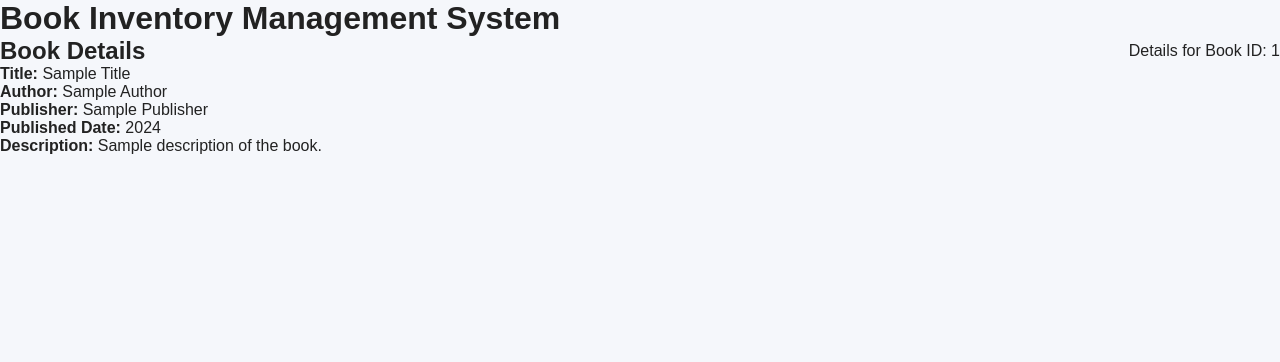
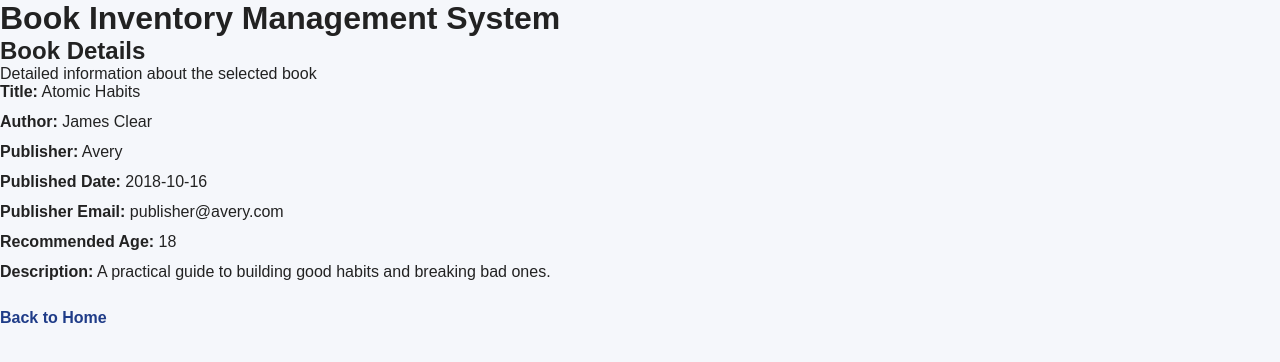
Before and after one commit to Dnyanu-Ingale/book-inventory-management, a React (Vite) app: page /books/1 in a window 1280 px wide. Shown: the top 362 px of the page. Built offline with nearby package versions, Linux system fonts and the light colour scheme; data requests are answered from the project's data file.

Commit message:
feat: integrate book list and details pages with API service layer

```diff
--- /dev/null
+++ b/db.json
@@ -0,0 +1,34 @@
+{
+  "books": [
+    {
+      "id": 1,
+      "title": "Atomic Habits",
+      "author": "James Clear",
+      "publisher": "Avery",
+      "publishedDate": "2018-10-16",
+      "description": "A practical guide to building good habits and breaking bad ones.",
+      "email": "publisher@avery.com",
+      "recommendedAge": 18
+    },
+    {
+      "id": 2,
+      "title": "Rich Dad Poor Dad",
+      "author": "Robert Kiyosaki",
+      "publisher": "Plata Publishing",
+      "publishedDate": "1997-04-01",
+      "description": "A personal finance book about money, investing, and financial thinking.",
+      "email": "info@plata.com",
+      "recommendedAge": 16
+    },
+    {
+      "id": 3,
+      "title": "The Alchemist",
+      "author": "Paulo Coelho",
+      "publisher": "HarperOne",
+      "publishedDate": "1988-01-01",
+      "description": "A philosophical story about dreams, destiny, and finding your purpose.",
+      "email": "contact@harperone.com",
+      "recommendedAge": 15
+    }
+  ]
+}
--- a/src/pages/BookDetailsPage.jsx
+++ b/src/pages/BookDetailsPage.jsx
@@ -1,21 +1,90 @@
-import { useParams } from 'react-router-dom';
+import { useEffect, useState } from 'react';
+import { useParams, Link } from 'react-router-dom';
+import { getBookById } from '../services/bookService';
 
 function BookDetailsPage() {
   const { id } = useParams();
 
+  const [book, setBook] = useState(null);
+  const [isLoading, setIsLoading] = useState(true);
+  const [error, setError] = useState('');
+
+  useEffect(() => {
+    const fetchBook = async () => {
+      try {
+        setIsLoading(true);
+        setError('');
+
+        const data = await getBookById(id);
+        setBook(data);
+      } catch (fetchError) {
+        setError('Failed to load book details.');
+        console.error('Error fetching book details:', fetchError);
+      } finally {
+        setIsLoading(false);
+      }
+    };
+
+    fetchBook();
+  }, [id]);
+
+  if (isLoading) {
+    return (
+      <section className="page">
+        <div className="content-card">
+          <p>Loading book details...</p>
+        </div>
+      </section>
+    );
+  }
+
+  if (error) {
+    return (
+      <section className="page">
+        <div className="content-card">
+          <p className="error-text">{error}</p>
+          <Link to="/" className="secondary-link">
+            Back to Home
+          </Link>
+        </div>
+      </section>
+    );
+  }
+
+  if (!book) {
+    return (
+      <section className="page">
+        <div className="content-card">
+          <p>Book not found.</p>
+          <Link to="/" className="secondary-link">
+            Back to Home
+          </Link>
+        </div>
+      </section>
+    );
+  }
+
   return (
     <section className="page">
       <div className="page-header">
-        <h2>Book Details</h2>
-        <p>Details for Book ID: {id}</p>
+        <div>
+          <h2>Book Details</h2>
+          <p>Detailed information about the selected book</p>
+        </div>
       </div>
 
-      <div className="content-card">
-        <p><strong>Title:</strong> Sample Title</p>
-        <p><strong>Author:</strong> Sample Author</p>
-        <p><strong>Publisher:</strong> Sample Publisher</p>
-        <p><strong>Published Date:</strong> 2024</p>
-        <p><strong>Description:</strong> Sample description of the book.</p>
+      <div className="content-card details-card">
+        <p><strong>Title:</strong> {book.title}</p>
+        <p><strong>Author:</strong> {book.author}</p>
+        <p><strong>Publisher:</strong> {book.publisher}</p>
+        <p><strong>Published Date:</strong> {book.publishedDate}</p>
+        <p><strong>Publisher Email:</strong> {book.email}</p>
+        <p><strong>Recommended Age:</strong> {book.recommendedAge}</p>
+        <p><strong>Description:</strong> {book.description}</p>
+
+        <Link to="/" className="secondary-link">
+          Back to Home
+        </Link>
       </div>
     </section>
   );
--- a/src/pages/HomePage.jsx
+++ b/src/pages/HomePage.jsx
@@ -1,14 +1,33 @@
-import { useState } from 'react';
+import { useEffect, useState } from 'react';
+import { useNavigate } from 'react-router-dom';
 import BookTable from '../components/common/BookTable';
-import { useNavigate } from 'react-router-dom';
+import { getAllBooks } from '../services/bookService';
 
 function HomePage() {
-  const [books, setBooks] = useState([
-    { id: 1, title: 'Atomic Habits', author: 'James Clear' },
-    { id: 2, title: 'Rich Dad Poor Dad', author: 'Robert Kiyosaki' },
-  ]);
+  const navigate = useNavigate();
 
-  const navigate = useNavigate();
+  const [books, setBooks] = useState([]);
+  const [isLoading, setIsLoading] = useState(true);
+  const [error, setError] = useState('');
+
+  useEffect(() => {
+    const fetchBooks = async () => {
+      try {
+        setIsLoading(true);
+        setError('');
+
+        const data = await getAllBooks();
+        setBooks(data);
+      } catch (fetchError) {
+        setError('Failed to load books. Please try again.');
+        console.error('Error fetching books:', fetchError);
+      } finally {
+        setIsLoading(false);
+      }
+    };
+
+    fetchBooks();
+  }, []);
 
   const handleView = (book) => {
     navigate(`/books/${book.id}`);
@@ -36,12 +55,17 @@
       </div>
 
       <div className="content-card">
+        {isLoading && <p>Loading books...</p>}
+        {error && <p className="error-text">{error}</p>}
+
+        {!isLoading && !error && (
           <BookTable
             books={books}
             onView={handleView}
             onEdit={handleEdit}
             onDelete={handleDelete}
           />
+        )}
       </div>
     </section>
   );
--- /dev/null
+++ b/src/services/bookService.js
@@ -0,0 +1,13 @@
+import axios from 'axios';
+
+const API_BASE_URL = 'http://localhost:3001/books';
+
+export const getAllBooks = async () => {
+  const response = await axios.get(API_BASE_URL);
+  return response.data;
+};
+
+export const getBookById = async (id) => {
+  const response = await axios.get(`${API_BASE_URL}/${id}`);
+  return response.data;
+};
--- a/src/styles/app.css
+++ b/src/styles/app.css
@@ -70,3 +70,26 @@
   text-align: center;
   padding: 20px;
 }
+
+.error-text {
+  color: #d93025;
+  font-weight: 500;
+}
+
+.secondary-link {
+  display: inline-block;
+  margin-top: 16px;
+  color: #1f3c88;
+  text-decoration: none;
+  font-weight: 600;
+}
+
+.secondary-link:hover {
+  text-decoration: underline;
+}
+
+.details-card {
+  display: flex;
+  flex-direction: column;
+  gap: 12px;
+}
```
Also changed, not shown: package.json (+7 -5 lines), 1 other file (tests, documents, lock files or other folders). Lines whose indentation alone changed are shown as unchanged.
